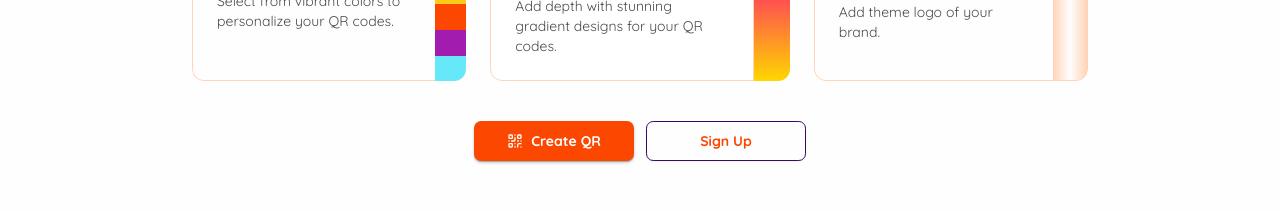
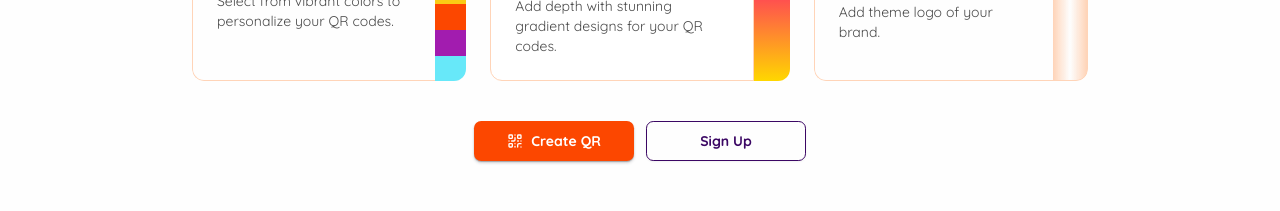
Before and after one commit to nkaryoli/nk_qrCode, a React (Vite) app: page / in a window 1280 px wide. Shown: the part 1600-1811 px from the top of the page. Built offline with nearby package versions, Linux system fonts and the light colour scheme; no server answers.

Commit message:
fix: style of button in customize section

```diff
--- a/src/features/home/components/custiomize/CustomizeSection.tsx
+++ b/src/features/home/components/custiomize/CustomizeSection.tsx
@@ -99,7 +99,7 @@ const CustomizeSection: React.FC<CustomizeSectionProps> = ({
                         {!isSignedIn && (
                             <Button
                                 variant={'outline'}
-                                className="ml-3 bg-transparent w-40 text-primary"
+                                className="ml-3 w-40"
                                 onClick={handleSigIn}
                             >
                                 Sign Up
```
